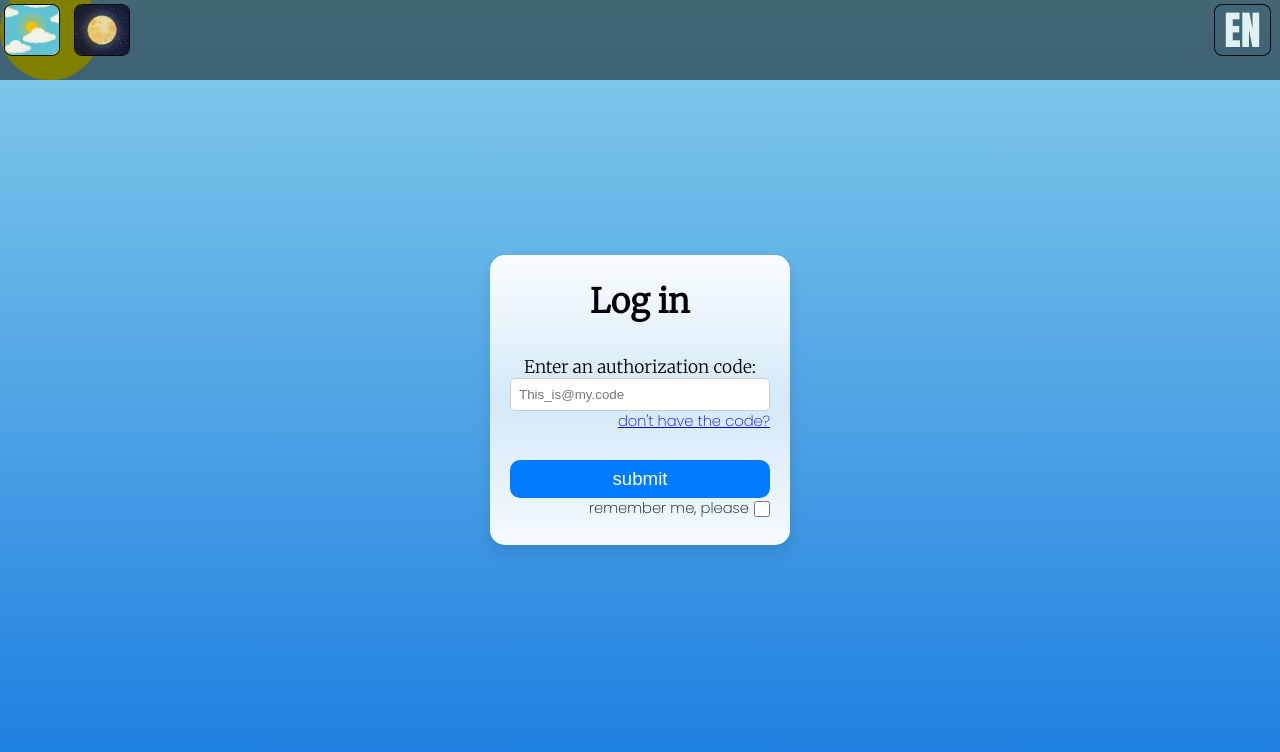
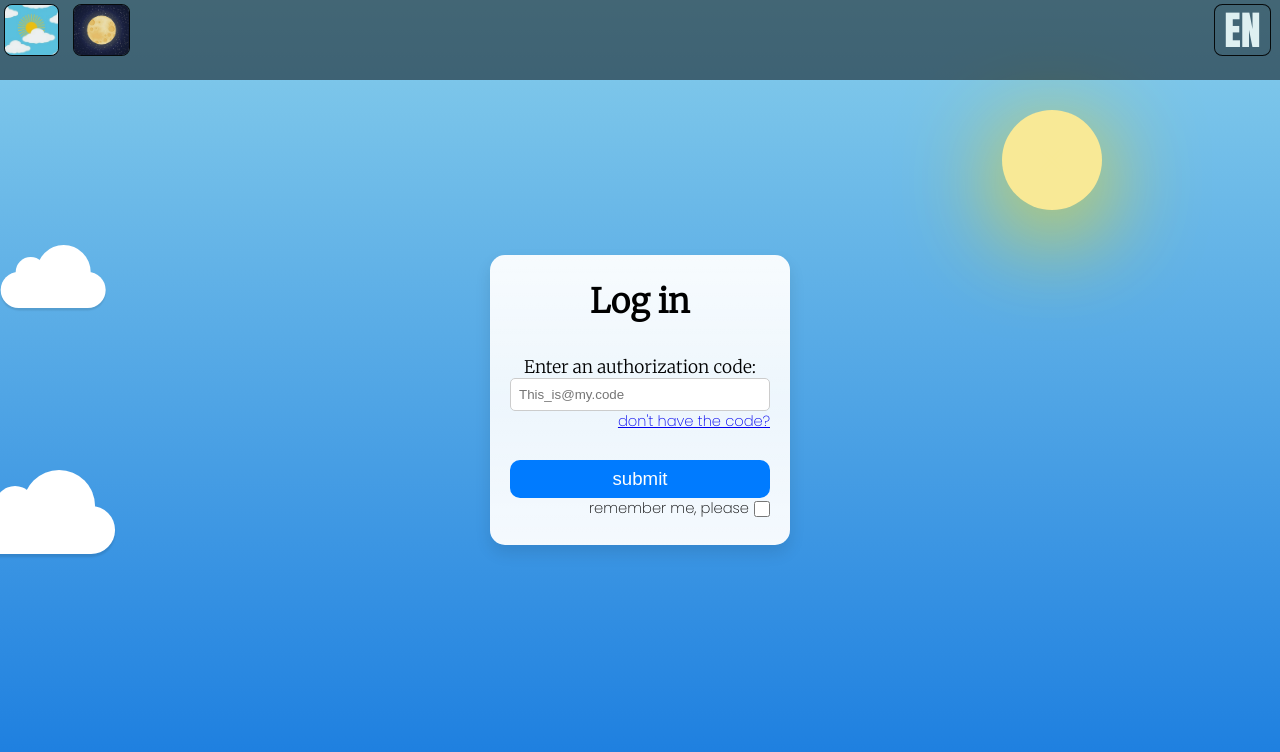
Before and after one commit to vodyaraman/projectBCF, a React (Create React App) app in the folder BC-app/: page / in a window 1280 px wide. Shown: the top 752 px of the page. Built offline with nearby package versions, Linux system fonts and the light colour scheme.

Commit message:
Great work in light-theme
- Made light theme day background
- Some quick fixes

```diff
--- a/BC-app/src/components/background/light-theme-bg/day-bg.css
+++ b/BC-app/src/components/background/light-theme-bg/day-bg.css
@@ -1,46 +1,198 @@
-* {
-    margin: 0px;
-  }
-
-#animated-background-base-day{
+#animated-background-base-day {
     position: fixed;
     width: 100%;
     height: 100%;
     overflow: hidden;
     background: linear-gradient(to bottom, #0e659b, #001e3c);
+    z-index: -2;
 }
 
 #animated-background-day {
+    position: fixed;
     width: 100%;
     height: 100%;
     background: linear-gradient(to bottom, #87CEEB, #187bdf);
     display: flex;
+    z-index: -2;
+}
+
+#background-wrap {
+    bottom: 0;
+    left: 0;
+    padding-top: 110px;
+    position: fixed;
+    right: 0;
+    top: 0;
+    z-index: -2;
+}
+
+@-webkit-keyframes animateCloud {
+    0% {
+        margin-left: -1000px;
+    }
+
+    100% {
+        margin-left: 100%;
+    }
+}
+
+@-moz-keyframes animateCloud {
+    0% {
+        margin-left: -1000px;
+    }
+
+    100% {
+        margin-left: 100%;
+    }
+}
+
+@keyframes animateCloud {
+    0% {
+        margin-left: -1000px;
+    }
+
+    100% {
+        margin-left: 100%;
+    }
+}
+
+/* ANIMATIONS */
+
+.x1 {
+    -webkit-animation: animateCloud 60s linear infinite;
+    -moz-animation: animateCloud 55s linear infinite;
+    animation: animateCloud 70s linear infinite;
+
+    -webkit-transform: scale(0.65);
+    -moz-transform: scale(0.65);
+    transform: scale(0.65);
+}
+
+.x2 {
+    -webkit-animation: animateCloud 40s linear infinite;
+    -moz-animation: animateCloud 40s linear infinite;
+    animation: animateCloud 40s linear infinite;
+
+    -webkit-transform: scale(0.3);
+    -moz-transform: scale(0.3);
+    transform: scale(0.3);
+}
+
+.x3 {
+    -webkit-animation: animateCloud 80s linear infinite;
+    -moz-animation: animateCloud 80s linear infinite;
+    animation: animateCloud 80s linear infinite;
+
+    -webkit-transform: scale(0.5);
+    -moz-transform: scale(0.5);
+    transform: scale(0.5);
+}
+
+.x4 {
+    -webkit-animation: animateCloud 30s linear infinite;
+    -moz-animation: animateCloud 30s linear infinite;
+    animation: animateCloud 30s linear infinite;
+
+    -webkit-transform: scale(0.4);
+    -moz-transform: scale(0.4);
+    transform: scale(0.4);
+}
+
+/* OBJECTS */
+
+.cloud {
+    background: #fff;
+    background: -moz-linear-gradient(top, #fff 5%, #f1f1f1 100%);
+    background: -o-linear-gradient(top, #fff 5%, #f1f1f1 100%);
+    background: -ms-linear-gradient(top, #fff 5%, #f1f1f1 100%);
+    filter: progid:DXImageTransform.Microsoft.gradient(startColorstr='#fff', endColorstr='#f1f1f1', GradientType=0);
+
+    -webkit-border-radius: 100px;
+    -moz-border-radius: 100px;
+    border-radius: 100px;
+
+    -webkit-box-shadow: 0 8px 5px rgba(0, 0, 0, 0.1);
+    -moz-box-shadow: 0 8px 5px rgba(0, 0, 0, 0.1);
+    box-shadow: 0 8px 5px rgba(0, 0, 0, 0.1);
+
+    height: 120px;
+    position: relative;
+    width: 350px;
+}
+
+.cloud::after,
+.cloud::before {
+    background: #fff;
+    content: "";
+    position: absolute;
+    display: block;
+    z-index: -1;
+}
+
+.cloud::after {
+    -webkit-border-radius: 100px;
+    -moz-border-radius: 100px;
+    border-radius: 100px;
+
+    height: 100px;
+    left: 50px;
+    top: -50px;
+    width: 100px;
+}
+
+.cloud::before {
+    -webkit-border-radius: 200px;
+    -moz-border-radius: 200px;
+    border-radius: 200px;
+
+    width: 180px;
+    height: 180px;
+    right: 50px;
+    top: -90px;
 }
 
 .sun {
+    z-index: -3;
+    position: absolute;
     width: 100px;
     height: 100px;
-    top: 30%;
-    right: 30%;
-    background: yellow;
+    background-color: #f8e996;
     border-radius: 50%;
-    margin-bottom: 20px;
-    animation: floatSun 5s infinite alternate ease-in-out;
+    top: 20%;
+    right: 10%;
+    transform: translate(-50%, -50%);
+    animation: floatSun 20s infinite alternate ease-in-out;
+    box-shadow: 0 20px 100px rgba(255, 215, 0, 1);
 }
 
-.grass {
-    width: 100%;
-    height: 50px;
-    background: #2E8B57;
-    /* Dark green for grass */
+.sun::before,
+.sun::after {
+    content: '';
+    position: absolute;
+    width: 3px;
+    height: 30px;
+    background-color: #f8e996;
+    top: 50%;
+    left: 50%;
+    transform: translate(-50%, -50%);
 }
 
-@keyframes floatSun {
+.sun::before {
+    transform: translate(-50%, -50%) rotate(45deg);
+}
+
+.sun::after {
+    transform: translate(-50%, -50%) rotate(-45deg);
+}
+
+
+@keyframes blink {
     0% {
-        transform: translateY(0);
+    opacity: 0.8;
+    transform: scale(1);
     }
-
     100% {
-        transform: translateY(-20px);
+    opacity: 0;
+    transform: scale(1.5);
     }
 }
--- a/BC-app/src/components/background/light-theme-bg/day-bg.js
+++ b/BC-app/src/components/background/light-theme-bg/day-bg.js
@@ -16,12 +16,29 @@ const AnimatedBackgroundDay = () => {
     return (
         <div id="animated-background-base-day">
             <animated.div id="animated-background-day" style={props}>
-                {/* Your animated day background content goes here */}
+                <div id="background-wrap">
+                    <div className="x1">
+                        <div className="cloud"></div>
+                    </div>
+
+                    <div className="x2">
+                        <div className="cloud"></div>
+                    </div>
+
+                    <div className="x3">
+                        <div className="cloud"></div>
+                    </div>
+
+                    <div className="x4">
+                        <div className="cloud"></div>
+                    </div>
+                </div>
                 <div className="sun"></div>
                 {/* Add more elements for the sky, grass, and other details */}
             </animated.div>
         </div>
     );
+
 };
 
 export default AnimatedBackgroundDay;
--- a/BC-app/src/pages/authorisation-page/Authorisation.css
+++ b/BC-app/src/pages/authorisation-page/Authorisation.css
@@ -1,9 +1,7 @@
 @import url('https://fonts.googleapis.com/css2?family=Roboto:ital@0;1&display=swap');
 @import url('https://fonts.googleapis.com/css2?family=Poppins:wght@200;300&display=swap');
 @import url('https://fonts.googleapis.com/css2?family=Merriweather:ital,wght@0,300;1,300&display=swap');
-*{
-    overflow: hidden;
-}
+
 .authorisation-window {
     z-index: 1001;
     font-family: 'Merriweather';
@@ -15,16 +13,16 @@
     transform: translate(-50%, -50%);
     width: 300px;
     height: 290px;
-    background: linear-gradient(to bottom, rgba(255, 255, 255, 0.95) 0%, rgba(255, 255, 255, 0.7) 50%, rgba(255, 255, 255, 0.95) 100%);
+    background: linear-gradient(to bottom, rgba(255, 255, 255, 0.95) 0%, rgba(255, 255, 255, 0.9) 50%, rgba(255, 255, 255, 0.95) 100%);
     border-radius: 15px;
     box-shadow: 0 8px 16px rgba(0, 0, 0, 0.1);
     padding: 20px;
     box-sizing: border-box;
-    animation: shimmer 10s infinite;
+    /*animation: shimmer 10s infinite;*/
 }
 
 .authorisation-window:focus-within(not:authorisation-page){
-        border: 2px solid #007bff;
+    border: 2px solid #007bff;
 }
 
 @keyframes shimmer {
@@ -36,12 +34,7 @@
     }
 }
 #authorisation-page {
-    display: flex;
     text-align: center;
-    align-items: center;
-    justify-content: center;
-    height: 100vh;
-    margin: 0;
 }
 #auth-head-text {
     font-size: 25pt;
```
Also changed, not shown: BC-app/src/components/images/cloudImg.png (added).
